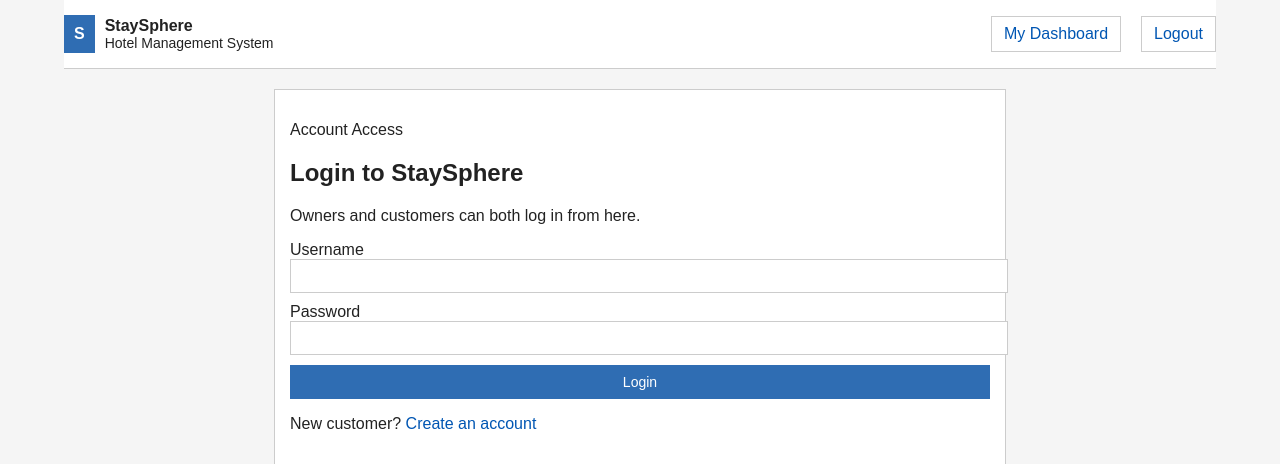
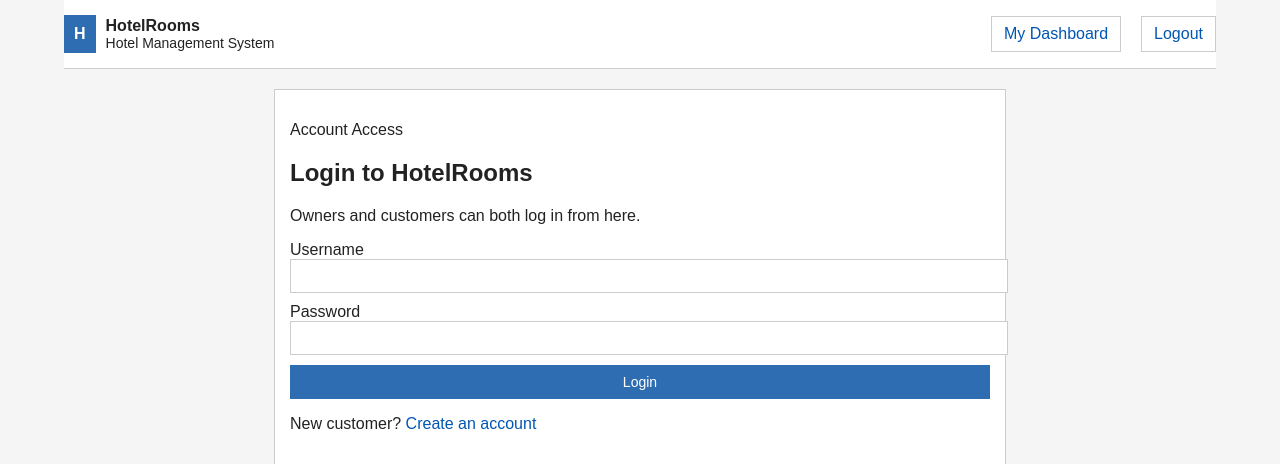
Before and after one commit to dhanujkore16/DBMS_Project, a Flask app: page /login in a window 1280 px wide. Shown: the top 464 px of the page. Run offline with Flask 3, Linux system fonts and the light colour scheme; the visitor is signed in with stand-in values (Sample User, id 1).

Commit message:
Rename branding to HotelRooms

```diff
--- a/app.py
+++ b/app.py
@@ -102,7 +102,7 @@ def init_db() -> None:
             VALUES (%s, %s, %s, %s, %s, %s, %s)
             """,
             [
-                ("Riya Sharma", "owner", "owner@staysphere.com", "9876543210", "Jaipur", generate_password_hash("owner123"), "Owner"),
+                ("Riya Sharma", "owner", "owner@hotelrooms.com", "9876543210", "Jaipur", generate_password_hash("owner123"), "Owner"),
                 ("Aman Verma", "aman", "aman@example.com", "9123456780", "Delhi", generate_password_hash("aman123"), "Customer"),
             ],
         )
--- a/templates/base.html
+++ b/templates/base.html
@@ -3,15 +3,15 @@
 <head>
     <meta charset="UTF-8">
     <meta name="viewport" content="width=device-width, initial-scale=1.0">
-    <title>{% block title %}StaySphere Hotel Management{% endblock %}</title>
+    <title>{% block title %}HotelRooms Hotel Management{% endblock %}</title>
     <link rel="stylesheet" href="{{ url_for('static', filename='css/style.css') }}">
 </head>
 <body>
     <header class="site-header">
         <a class="brand" href="{{ url_for('index') }}">
-            <span class="brand-mark">S</span>
+            <span class="brand-mark">H</span>
             <div>
-                <strong>StaySphere</strong>
+                <strong>HotelRooms</strong>
                 <p>Hotel Management System</p>
             </div>
         </a>
--- a/templates/customer_dashboard.html
+++ b/templates/customer_dashboard.html
@@ -1,6 +1,6 @@
 {% extends "base.html" %}
 
-{% block title %}StaySphere | Customer Dashboard{% endblock %}
+{% block title %}HotelRooms | Customer Dashboard{% endblock %}
 
 {% block content %}
 <section class="dashboard-hero">
--- a/templates/login.html
+++ b/templates/login.html
@@ -1,12 +1,12 @@
 {% extends "base.html" %}
 
-{% block title %}StaySphere | Login{% endblock %}
+{% block title %}HotelRooms | Login{% endblock %}
 
 {% block content %}
 <section class="auth-layout">
     <div class="auth-card">
         <p class="section-tag">Account Access</p>
-        <h1>Login to StaySphere</h1>
+        <h1>Login to HotelRooms</h1>
         <p>Owners and customers can both log in from here.</p>
         <form class="auth-form" method="post">
             <label>
--- a/templates/owner_dashboard.html
+++ b/templates/owner_dashboard.html
@@ -1,6 +1,6 @@
 {% extends "base.html" %}
 
-{% block title %}StaySphere | Owner Dashboard{% endblock %}
+{% block title %}HotelRooms | Owner Dashboard{% endblock %}
 
 {% block content %}
 <section class="dashboard-hero">
--- a/templates/register.html
+++ b/templates/register.html
@@ -1,6 +1,6 @@
 {% extends "base.html" %}
 
-{% block title %}StaySphere | Register{% endblock %}
+{% block title %}HotelRooms | Register{% endblock %}
 
 {% block content %}
 <section class="auth-layout">
```
